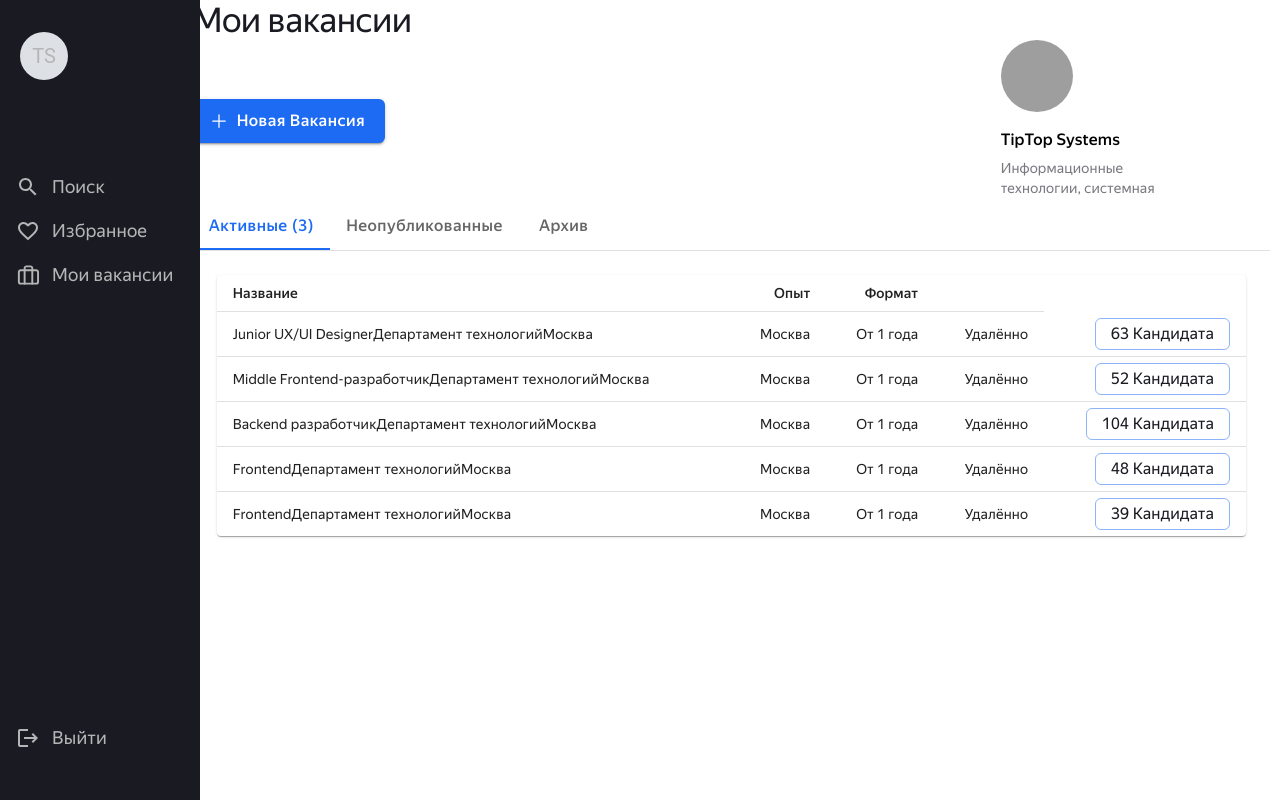
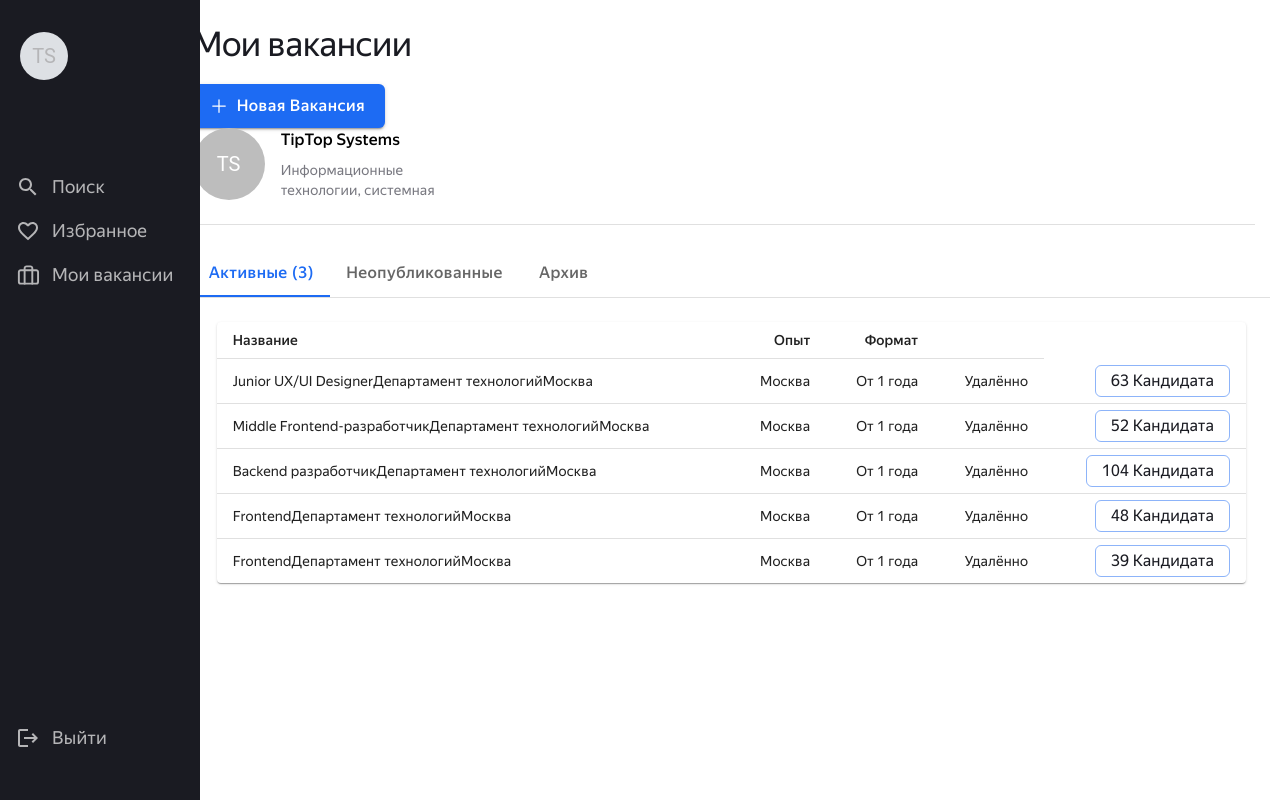
Before and after one commit to MarinaFominykh/alumni-resume-tracker, a React (Vite) app: page /vacancies in a window 1280 px wide. Built offline with nearby package versions, Linux system fonts and the light colour scheme; grey boxes are pictures that could not be loaded.

Commit message:
feat: добавить состояния шапок

```diff
--- /dev/null
+++ b/src/components/Haders/BackIconHeader.tsx
@@ -0,0 +1,37 @@
+import { Box, Typography } from '@mui/material';
+import Divider from '@mui/material/Divider';
+import BackLink from '../elements/BackLink/BackLink';
+
+interface HeaderTypes {
+  title: string;
+}
+
+function BackIconHeader({ title }: HeaderTypes) {
+  return (
+    <>
+      <Box
+        sx={{
+          width: '100%',
+          display: 'flex',
+          flexDirection: 'column',
+          paddingBottom: '24px',
+          paddingTop: '24px',
+          alignItems: 'flex-start',
+          paddingLeft: '76px',
+          gap: '20px'
+        }}
+      >
+        <BackLink />
+        <Typography variant="h1" paddingBottom={'20px'} marginTop={'-4px'}>
+          {title}
+        </Typography>
+        <Divider
+          variant="middle"
+          sx={{ width: '100%', marginLeft: '-15px', marginBottom: '4px' }}
+        />
+      </Box>
+    </>
+  );
+}
+
+export default BackIconHeader;
--- /dev/null
+++ b/src/components/Haders/CompanyInfoHeader.tsx
@@ -0,0 +1,77 @@
+import { Grid, Typography, Button, Avatar, Divider, Box } from '@mui/material';
+import { PlusIcon } from '../../consts/icons';
+import { useNavigate } from 'react-router';
+
+function CompanyInfoHeader() {
+  const navigate = useNavigate();
+  function stringAvatar(name: string) {
+    return {
+      children: `${name.split(' ')[0][0]}${name.split(' ')[1][0]}`
+    };
+  }
+  return (
+    <>
+      <Grid container>
+        <Grid item xs={9} alignSelf={'center'} alignItems={'center'}>
+          <Typography variant="h1" marginBottom={'20px'}>
+            Мои вакансии
+          </Typography>
+          <Button
+            variant="contained"
+            startIcon={<PlusIcon />}
+            sx={{
+              boxSizing: 'border-box',
+              height: '44px',
+              padding: '10px 20px'
+            }}
+            onClick={() => {
+              navigate('/vacancies/new');
+            }}
+          >
+            <Typography
+              variant="button"
+              sx={{
+                display: 'block',
+                whiteSpace: 'nowrap'
+              }}
+            >
+              Новая Вакансия
+            </Typography>
+          </Button>
+        </Grid>
+        <Box display={'flex'} alignItems={'center'} gap={'16px'}>
+          <Avatar
+            sx={{ bgColor: 'grey', width: '72px', height: '72px ' }}
+            {...stringAvatar('TipTop Systems')}
+          />
+          <Box
+            gap={'8px'}
+            sx={{
+              display: 'flex',
+              flexDirection: 'column',
+              maxWidth: '190px',
+              gap: '8px',
+              overflow: 'hidden'
+            }}
+          >
+            <Typography variant="subtitle1">TipTop Systems</Typography>
+            <Typography
+              variant="body2"
+              sx={{
+                display: '-webkit-box',
+                textOverflow: 'ellipsis',
+                overflow: 'hidden',
+                height: '40px'
+              }}
+            >
+              Информационные технологии, системная интеграция, интернет
+            </Typography>
+          </Box>
+        </Box>
+      </Grid>
+      <Divider variant="middle" sx={{ width: '100%', margin: '24px 0 24px -15px' }} />
+    </>
+  );
+}
+
+export default CompanyInfoHeader;
--- a/src/components/elements/BackButton/BackButton.tsx
+++ /dev/null
@@ -1,18 +0,0 @@
-import { IconButton } from '@mui/material';
-import ArrowBackIcon from '@mui/icons-material/ArrowBack';
-import { useNavigate } from 'react-router';
-
-function BackButton() {
-  const navigate = useNavigate();
-  return (
-    <IconButton
-      aria-label="back"
-      sx={{ marginBottom: '24px', color: '#1D6BF3' }}
-      onClick={() => navigate(-1)}
-    >
-      <ArrowBackIcon />
-    </IconButton>
-  );
-}
-
-export default BackButton;
--- /dev/null
+++ b/src/components/elements/BackLink/BackLink.tsx
@@ -0,0 +1,15 @@
+import { Link } from '@mui/material';
+import ArrowBackIcon from '@mui/icons-material/ArrowBack';
+import { useNavigate } from 'react-router';
+
+function BackLink() {
+  const navigate = useNavigate();
+
+  return (
+    <Link aria-label="back" onClick={() => navigate(-1)} sx={{ cursor: 'pointer' }}>
+      <ArrowBackIcon />
+    </Link>
+  );
+}
+
+export default BackLink;
--- a/src/consts/icons.tsx
+++ b/src/consts/icons.tsx
@@ -66,3 +66,17 @@ export const VacanciesIcon = createSvgIcon(
   </svg>,
   'Vacancies'
 );
+
+export const PlusIcon = createSvgIcon(
+  <svg
+    xmlns="http://www.w3.org/2000/svg"
+    fill="none"
+    viewBox="0 0 24 24"
+    strokeWidth={1.5}
+    stroke="currentColor"
+    className="h-6 w-6"
+  >
+    <path strokeLinecap="round" strokeLinejoin="round" d="M12 4.5v15m7.5-7.5h-15" />
+  </svg>,
+  'Plus'
+);
--- a/src/pages/StudentPage/StudentPage.tsx
+++ b/src/pages/StudentPage/StudentPage.tsx
@@ -6,7 +6,7 @@ import ActivityElement from '../../components/elements/ActivityElement/ActivityE
 import GradeElement from '../../components/elements/GradeElement/GradeElement';
 import PhoneInTalkOutlinedIcon from '@mui/icons-material/PhoneInTalkOutlined';
 import { studentStyles } from './consts/studentStyles';
-import BackButton from '../../components/elements/BackButton/BackButton';
+import BackLink from '../../components/elements/BackLink/BackLink';
 import LikeButton from '../../components/elements/LikeButton/LikeButton';
 import { chipStyles } from '../../components/elements/ChipElement/styles';
 import { EmailIcon, CopyIcon, TelegramIcon, PdfIcon } from '../../consts/icons';
@@ -14,7 +14,7 @@ import { EmailIcon, CopyIcon, TelegramIcon, PdfIcon } from '../../consts/icons';
 function StudentPage() {
   return (
     <Container sx={studentStyles.wrapper}>
-      <BackButton />
+      <BackLink />
       <Box sx={studentStyles.header}>
         <Avatar alt="Аватар выпускника" src={testStudent.photo} sx={{ width: 72, height: 72 }} />
         <Box sx={studentStyles.info}>
--- a/src/pages/StudentPage/consts/studentStyles.tsx
+++ b/src/pages/StudentPage/consts/studentStyles.tsx
@@ -6,7 +6,8 @@ export const studentStyles = {
   header: {
     display: 'flex',
     gap: '46px',
-    marginBottom: '24px'
+    marginBottom: '24px',
+    marginTop: '24px'
   },
   info: {
     display: 'flex',
@@ -59,7 +60,5 @@ export const studentStyles = {
       color: '#1D6BF3'
     }
   },
-  activity: {
-
-  }
+  activity: {}
 };
--- a/src/pages/Vacancies/NewVacancy/NewVacancy.tsx
+++ b/src/pages/Vacancies/NewVacancy/NewVacancy.tsx
@@ -2,9 +2,9 @@ import React from 'react';
 import { useForm, SubmitHandler, Controller } from 'react-hook-form';
 import Typography from '@mui/material/Typography/Typography';
 import { Box, Grid, MenuItem, Select, SelectChangeEvent, TextField } from '@mui/material';
-import Header from '../../../components/Haders/Header';
 import { testStudent } from '../../../consts/testStudent';
 import ButtonElement from '../../../components/elements/ButtonElement/ButtonElement';
+import BackIconHeader from '../../../components/Haders/BackIconHeader';
 
 const cities = [
   {
@@ -107,11 +107,11 @@ function NewVacancy() {
 
   return (
     <>
-      <Header title="Новая вакансия" />
       <form onSubmit={handleSubmit(createVacancySubmitHandler)} noValidate>
         <Grid container columnSpacing={'16px'} justifyContent={'center'} marginTop={'8px'}>
+          <BackIconHeader title="Новая вакансия" />
           <Grid item sx={{ width: '337px' }} boxSizing={'initial'}>
-            <Box sx={{ display: 'flex', flexDirection: 'column', gap: '4px', marginTop: '20px' }}>
+            <Box sx={{ display: 'flex', flexDirection: 'column', gap: '4px' }}>
               <Typography variant="caption" fontWeight={500}>
                 Организация
               </Typography>
@@ -290,7 +290,7 @@ function NewVacancy() {
             </Box>
           </Grid>
           <Grid item sx={{ width: '337px' }} boxSizing={'initial'}>
-            <Box sx={{ display: 'flex', flexDirection: 'column', gap: '4px', marginTop: '20px' }}>
+            <Box sx={{ display: 'flex', flexDirection: 'column', gap: '4px' }}>
               <Typography variant="caption" fontWeight={500}>
                 Подразделение
               </Typography>
--- a/src/pages/Vacancies/Vacancies.tsx
+++ b/src/pages/Vacancies/Vacancies.tsx
@@ -1,59 +1,15 @@
-import { Button, Grid, Table, Typography, createSvgIcon, Box } from '@mui/material';
-import CompanyIcon from '../../components/elements/CompanyIcon/CompanyIcon';
-import { COMPANY_DATA } from './data/const';
+import { Table, Box } from '@mui/material';
 import Tabs from '../../components/Tabs/Tabs';
-import { useNavigate } from 'react-router';
+
+import CompanyInfoHeader from '../../components/Haders/CompanyInfoHeader';
 
 function Vacancies() {
-  const navigate = useNavigate();
-  const PlusIcon = createSvgIcon(
-    <svg
-      xmlns="http://www.w3.org/2000/svg"
-      fill="none"
-      viewBox="0 0 24 24"
-      strokeWidth={1.5}
-      stroke="currentColor"
-      className="h-6 w-6"
-    >
-      <path strokeLinecap="round" strokeLinejoin="round" d="M12 4.5v15m7.5-7.5h-15" />
-    </svg>,
-    'Plus'
-  );
   return (
-    <Box sx={{paddingLeft: '56px', margin: 0}}><Typography variant="h1">Мои вакансии</Typography>
-      <Grid container>
-        <Grid item xs={9} alignSelf={'center'}>
-          <Button
-            variant="contained"
-            startIcon={<PlusIcon />}
-            sx={{
-              boxSizing: 'border-box',
-              height: '44px',
-              padding: '10px 20px'
-            }}
-            onClick={() => {
-              navigate('/vacancies/new');
-            }}
-          >
-            <Typography
-              variant="button"
-              sx={{
-                display: 'block',
-                whiteSpace: 'nowrap'
-              }}
-            >
-              Новая Вакансия
-            </Typography>
-          </Button>
-        </Grid>
-        <Grid item xs={3}>
-          <CompanyIcon {...COMPANY_DATA}></CompanyIcon>
-        </Grid>
-      </Grid>
+    <Box sx={{ paddingLeft: '56px', margin: 0, marginTop: '24px' }}>
+      <CompanyInfoHeader />
       <Tabs />
-      <Table /></Box>
-
-
+      <Table />
+    </Box>
   );
 }
 
```
